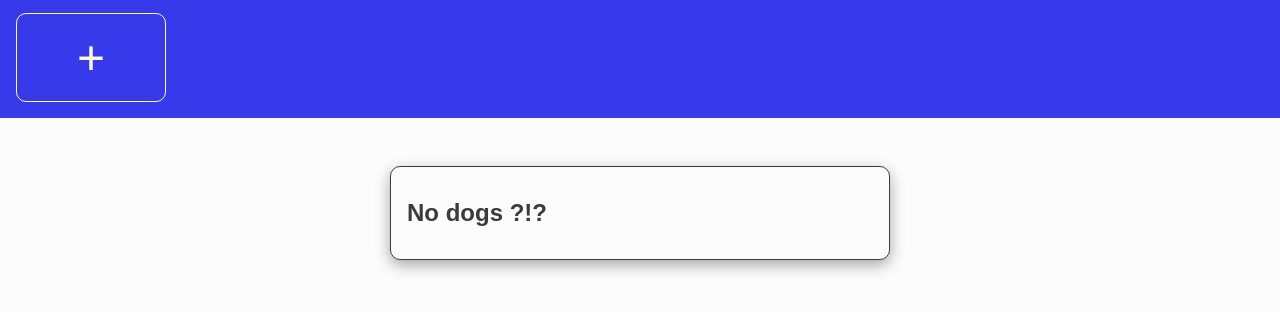
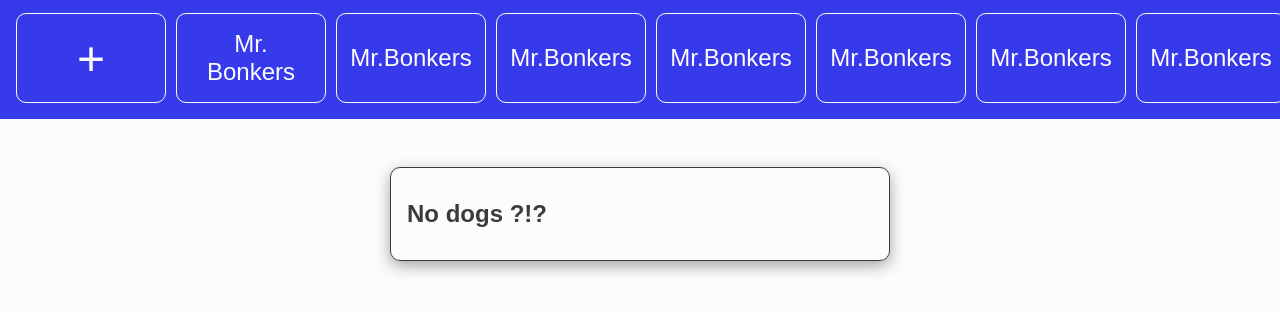
Before and after one commit to Florjan96/hoxton-js-dog-owner-app, a plain HTML site: page index.html in a window 1280 px wide. Shown: the part 104-416 px from the top of the page. Drawn offline with Linux system fonts and the light colour scheme.

Commit message:
update-on-dogs-list

```diff
--- a/index.html
+++ b/index.html
@@ -12,6 +12,7 @@
       <h1>The Show Off Dog Owner's App</h1>
       <ul class="dogs-list">
         <li class="dogs-list__button dogs-list__button--add">+</li>
+        <li class="dogs-list__button">Mr. Bonkers</li>
       </ul>
     </header>
     <main class="main">
--- a/src/index.js
+++ b/src/index.js
@@ -10,15 +10,27 @@ console.log(data);
 
 
 
-let dogsUpperList=document.querySelector('dogs-list')
+let dogsUpperList=document.querySelector('.dogs-list')
 
-let dogMainSection=document.querySelector("main__dog-section")
+let dogMainSection=document.querySelector(".main__dog-section")
 
 
 function dogsList(){
+    // <li class="dogs-list__button dogs-list__button">Mr.Bunkers</li>
 
+    for(let dog of data){
     let dogList=document.createElement('li')
-    dogList.className='"dogs-list__button'
+    dogList.className='dogs-list__button'
     dogList.textContent='Mr.Bonkers'
+    dogsUpperList.append(dogList)
+    }
+}
 
-}
+
+dogsList()
+
+
+
+
+
+function displayDog(){}
```
